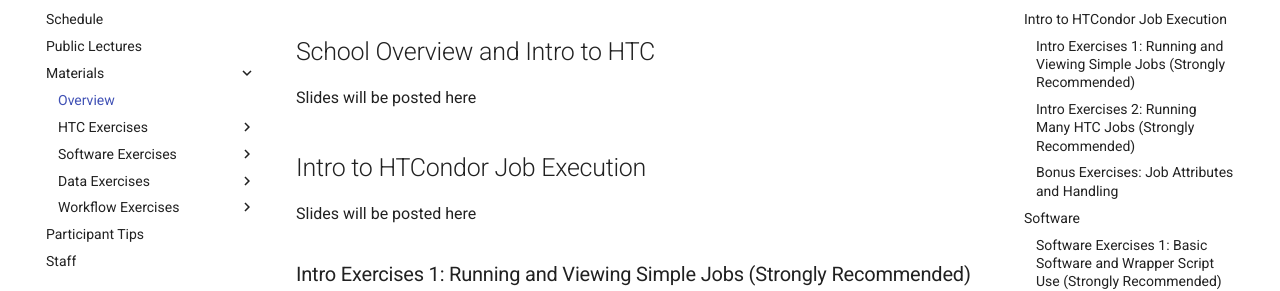
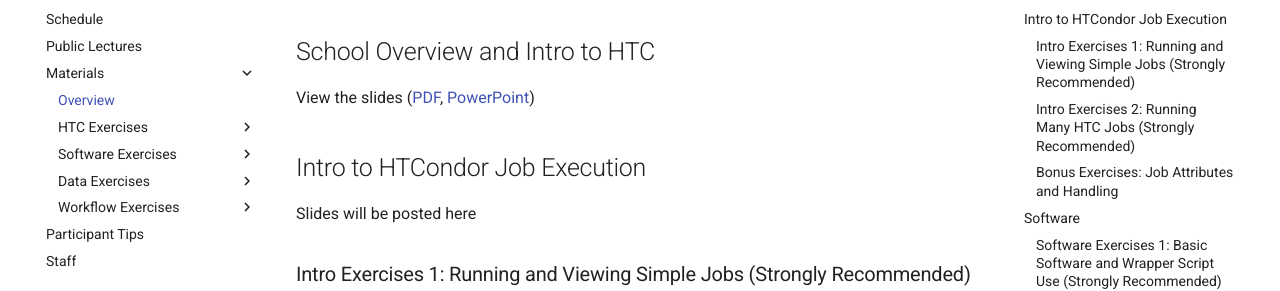
Before and after one commit to osg-htc/virtual-school-2021, an MkDocs documentation site: the page built from docs/materials/index.md, in a window 1280 px wide and 900 px high. Shown: the part 146-437 px from the top of the window. Built offline with MkDocs 1.6.1 and Material for MkDocs 9.7.7, drawn with Linux system fonts in a browser that asks for light colours; some of the changed text lies outside the part shown.

Commit message:
add overview lides

```diff
--- a/docs/materials/index.md
+++ b/docs/materials/index.md
@@ -2,7 +2,9 @@
 
 ## School Overview and Intro to HTC
 
-Slides will be posted here
+View the slides
+([PDF](/materials/files/osgvsp21-overview.pdf),
+[PowerPoint](/materials/files/osgvsp21-overview.pptx))
 
 ## Intro to HTCondor Job Execution
 
```
Also changed, not shown: other parts of docs/materials/index.md (+1 -1 lines), 2 other files.
